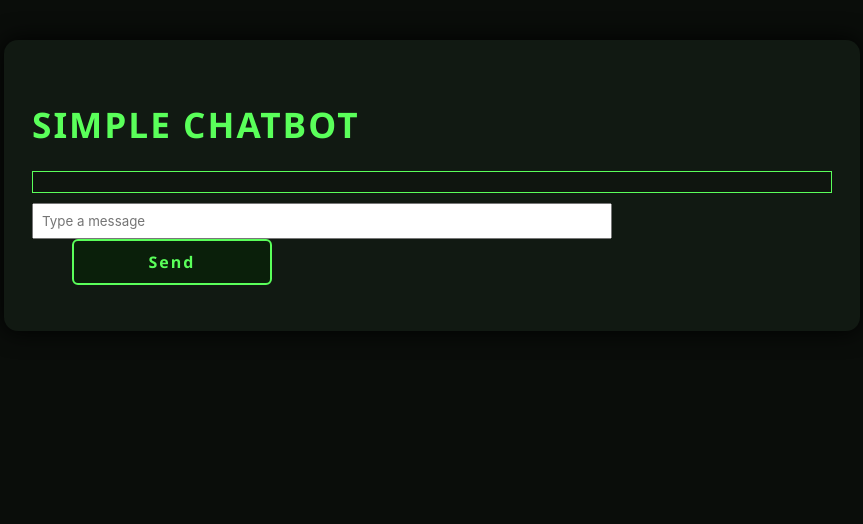
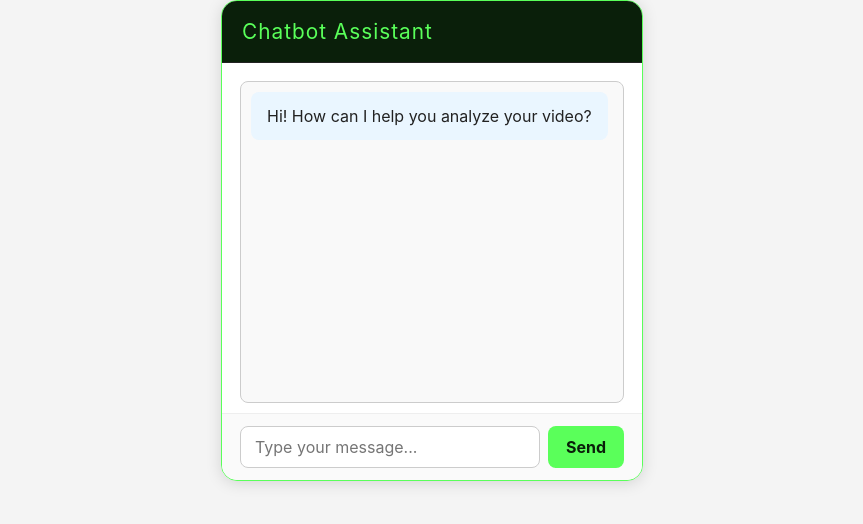
Before and after one commit to yli12313/AI-Expo-Hackathon-2025, a Flask app: page /chatbot in a window 1280 px wide. Shown: the top 524 px of the page, without its empty margins (208-1071 px from the left). Run offline with Flask 3, Linux system fonts and the light colour scheme.

Commit message:
Descr: Chatbot.

```diff
--- a/templates/chatbot.html
+++ b/templates/chatbot.html
@@ -2,40 +2,154 @@
 <html lang="en">
 <head>
     <meta charset="UTF-8">
-    <meta name="viewport" content="width=device-width, initial-scale=1.0">
-    <title>Chatbot</title>
-    <link rel="stylesheet" href="{{ url_for('static', filename='site.css') }}">
+    <title>Chatbot Assistant</title>
+    <style>
+        body {
+            background: #f4f4f4;
+            margin: 0;
+            padding: 0;
+            font-family: 'Inter', 'Segoe UI', 'Roboto', 'Arial', sans-serif;
+        }
+        .chatbot-card {
+            background: #fff;
+            border-radius: 16px;
+            box-shadow: 0 2px 16px #0002;
+            width: 100%;
+            max-width: 420px;
+            margin: 0 auto;
+            display: flex;
+            flex-direction: column;
+            overflow: hidden;
+            border: 1.5px solid #5aff5a;
+        }
+        .chatbot-header {
+            background: #0a1f0a;
+            color: #5aff5a;
+            padding: 18px 20px;
+            font-size: 1.3em;
+            font-family: 'Bebas Neue', 'Inter', sans-serif;
+            letter-spacing: 1px;
+            border-bottom: 1px solid #222;
+        }
+        #messages {
+            border: 1px solid #ccc;
+            height: 300px;
+            overflow-y: auto;
+            padding: 10px;
+            margin: 18px 18px 10px 18px;
+            background: #f9f9f9;
+            color: #222;
+            font-size: 1em;
+            border-radius: 8px;
+            display: flex;
+            flex-direction: column;
+            gap: 10px;
+        }
+        .message {
+            padding: 12px 16px;
+            border-radius: 8px;
+            margin-bottom: 4px;
+            max-width: 90%;
+            word-break: break-word;
+            font-size: 1em;
+            line-height: 1.5;
+        }
+        .message.user {
+            background: #e6ffe6;
+            color: #222;
+            align-self: flex-end;
+        }
+        .message.assistant {
+            background: #eaf6ff;
+            color: #222;
+            align-self: flex-start;
+        }
+        .chatbot-input-area {
+            display: flex;
+            border-top: 1px solid #eee;
+            background: #fafafa;
+            padding: 12px 18px;
+        }
+        .chatbot-input {
+            flex: 1;
+            border: 1px solid #ccc;
+            border-radius: 8px;
+            padding: 10px 14px;
+            font-size: 1em;
+            background: #fff;
+            color: #222;
+            outline: none;
+            margin-right: 8px;
+            font-family: 'Inter', 'Segoe UI', 'Roboto', 'Arial', sans-serif;
+        }
+        .chatbot-send-btn {
+            background: #5aff5a;
+            color: #0a1f0a;
+            border: none;
+            border-radius: 8px;
+            padding: 10px 18px;
+            font-size: 1em;
+            font-weight: bold;
+            cursor: pointer;
+            transition: background 0.2s, color 0.2s;
+            font-family: 'Bebas Neue', 'Inter', sans-serif;
+        }
+        .chatbot-send-btn:hover {
+            background: #0a1f0a;
+            color: #5aff5a;
+            border: 1px solid #5aff5a;
+        }
+    </style>
 </head>
 <body>
-<div class="container">
-    <h1>Simple Chatbot</h1>
-    <div id="messages" class="chat-messages"></div>
-    <input type="text" id="user-input" placeholder="Type a message" />
-    <button class="btn" id="send-btn">Send</button>
+    <div class="chatbot-card">
+        <div class="chatbot-header">
+            <span>Chatbot Assistant</span>
+        </div>
+        <div id="messages">
+            <div class="message assistant">Hi! How can I help you analyze your video?</div>
+        </div>
+        <form class="chatbot-input-area" id="chatbot-form" autocomplete="off">
+            <input type="text" class="chatbot-input" id="chatbot-input" placeholder="Type your message..." required />
+            <button type="submit" class="chatbot-send-btn">Send</button>
+        </form>
     </div>
     <script>
-function appendMessage(cls, text) {
-    const msgDiv = document.createElement('div');
-    msgDiv.className = cls;
-    msgDiv.textContent = text;
-    document.getElementById('messages').appendChild(msgDiv);
-    document.getElementById('messages').scrollTop = document.getElementById('messages').scrollHeight;
+        const form = document.getElementById('chatbot-form');
+        const input = document.getElementById('chatbot-input');
+        const messages = document.getElementById('messages');
+
+        function appendMessage(text, sender) {
+            const msg = document.createElement('div');
+            msg.className = 'message ' + sender;
+            msg.textContent = text;
+            messages.appendChild(msg);
+            messages.scrollTop = messages.scrollHeight;
         }
 
-document.getElementById('send-btn').addEventListener('click', () => {
-    const input = document.getElementById('user-input');
-    const text = input.value.trim();
-    if (!text) return;
-    appendMessage('user', text);
+        form.addEventListener('submit', async (e) => {
+            e.preventDefault();
+            const userMsg = input.value.trim();
+            if (!userMsg) return;
+            appendMessage(userMsg, 'user');
             input.value = '';
-    fetch('/api/chat', {
+            appendMessage('...', 'assistant');
+            try {
+                const res = await fetch('/api/chat', {
                     method: 'POST',
-        headers: {'Content-Type': 'application/json'},
-        body: JSON.stringify({message: text})
-    })
-    .then(res => res.json())
-    .then(data => appendMessage('bot', data.response))
-    .catch(err => appendMessage('bot', 'Error: ' + err));
+                    headers: { 'Content-Type': 'application/json' },
+                    body: JSON.stringify({ message: userMsg })
+                });
+                const data = await res.json();
+                // Remove the loading message
+                const loading = messages.querySelector('.message.assistant:last-child');
+                if (loading && loading.textContent === '...') loading.remove();
+                appendMessage(data.response, 'assistant');
+            } catch (err) {
+                const loading = messages.querySelector('.message.assistant:last-child');
+                if (loading && loading.textContent === '...') loading.remove();
+                appendMessage('Sorry, there was an error. Please try again.', 'assistant');
+            }
         });
     </script>
 </body>
```
Also changed, not shown: templates/video_result.html (+31 -2 lines). Lines whose indentation alone changed are shown as unchanged.
